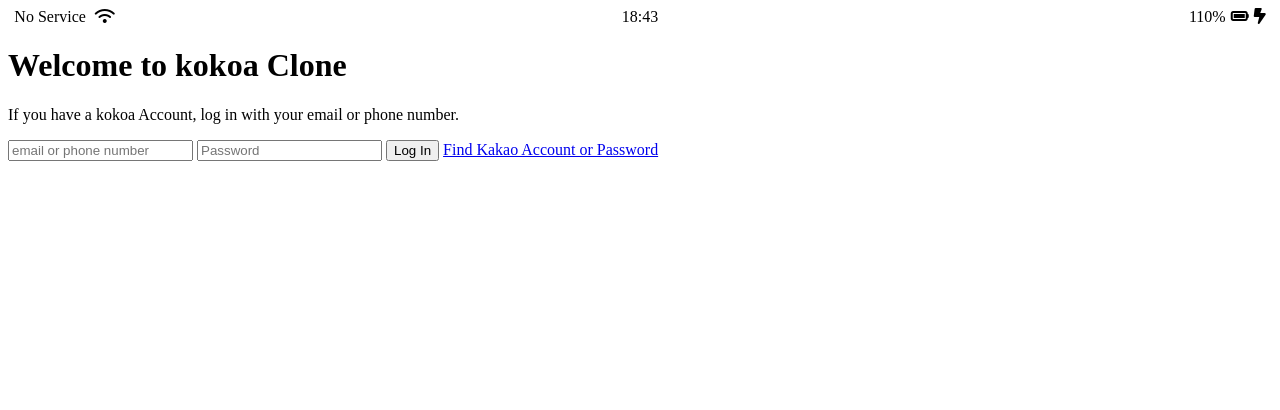
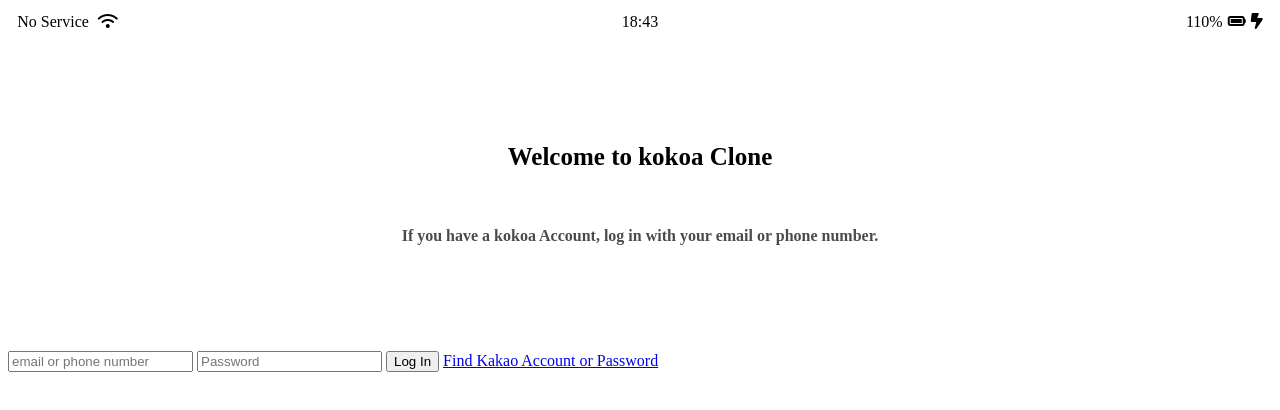
Before and after one commit to himchanPark/kokoa-clone-2023, a plain HTML site: page index.html in a window 1280 px wide. Drawn offline with Linux system fonts and the light colour scheme.

Commit message:
upate header
upate header

```diff
--- /dev/null
+++ b/css/status-bar.css
@@ -0,0 +1,28 @@
+.status-bar {
+    display: flex;
+    justify-content: center;
+    padding: 5px 3px;
+}
+
+.status-bar_column {
+    width: 33%;
+}
+
+.status-bar_column:first-child span {
+    margin-right: 5px;
+}
+
+.status-bar_column:nth-child(2) {
+    display: flex;
+    justify-content: center;
+}
+
+.status-bar_column .fa-battery-full {
+    margin: 0px 5px;
+}
+
+.status-bar_column:last-child {
+    display: flex;
+    justify-content: flex-end;
+    /* align-items: center; */
+}
--- a/css/styles.css
+++ b/css/styles.css
@@ -1,32 +1,27 @@
 
 @import url('https://fonts.googleapis.com/css2?family=Open+Sans:wght@600&display=swap');
+@import "reset.css";
+@import "status-bar.css";
 body {
     font-family: font-family: 'Open Sans', sans-serif;
 
-.status-bar {
-    display: flex ;
-    justify-content: center;
 }
 
-.status-bar_column {
-    width: 33%;
+.welcome-header {
+    margin: 90px 0px;
+    text-align: center;
+    display: flex;
+    flex-direction: column;
+    align-items: center;
+    font-weight: 600;
 }
 
-.status-bar_column:first-child span {
-    margin-right: 5px;
+.welcome-header_title {
+    margin-bottom: 40px;
+    font-size:  25px;
 }
 
-.status-bar_column:nth-child(2) {
-    display: flex;
-    justify-content: center;
+.welcome-header_text {
+    width: 60%;
+    opacity: 0.7;
 }
-
-.status-bar_column .fa-battery-full {
-    margin: 0px 5px;
-}
-
-.status-bar_column:last-child {
-    display: flex;
-    justify-content: flex-end;
-    /* align-items: center; */
-}
```
Also changed, not shown: css/reset.css (added).
